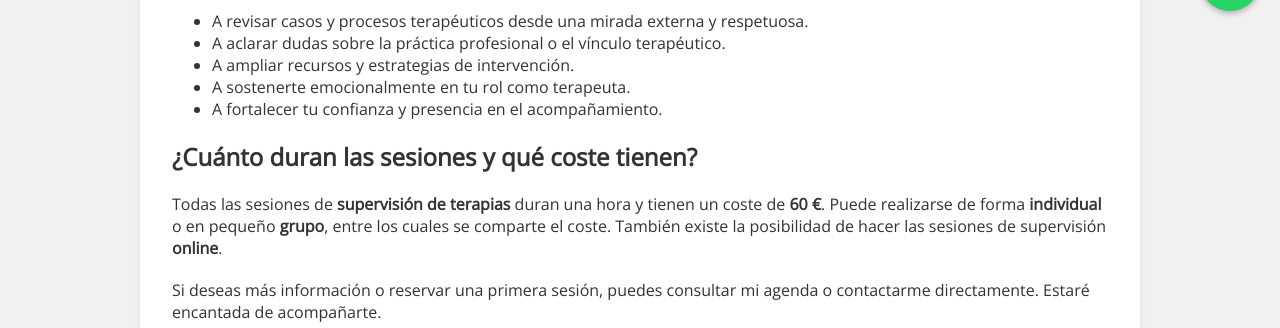
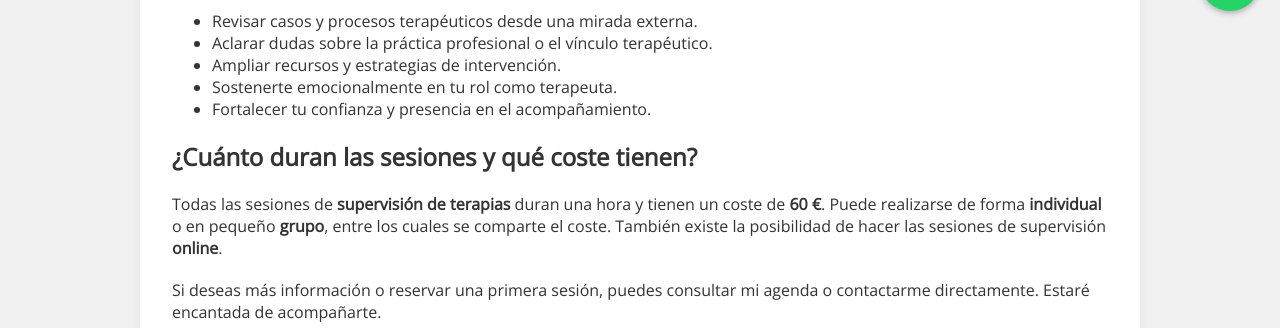
Before and after one commit to MariaFabregat/mfpsicologia, a plain HTML site: page servicio_supervisionterapias.html in a window 1280 px wide. Shown: the part 769-1097 px from the top of the page. Drawn offline with nearby package versions, Linux system fonts and the light colour scheme.

Commit message:
MFP-214 reducir frase supervison para foto

```diff
--- a/servicio_supervisionterapias.html
+++ b/servicio_supervisionterapias.html
@@ -75,11 +75,11 @@ footer a, footer a i { color: #fff !important; }
 
 <h2>¿En qué te puedo acompañar?</h2>
 <ul>
-  <li>A revisar casos y procesos terapéuticos desde una mirada externa y respetuosa.</li>
-  <li>A aclarar dudas sobre la práctica profesional o el vínculo terapéutico.</li>
-  <li>A ampliar recursos y estrategias de intervención.</li>
-  <li>A sostenerte emocionalmente en tu rol como terapeuta.</li>
-  <li>A fortalecer tu confianza y presencia en el acompañamiento.</li>
+  <li>Revisar casos y procesos terapéuticos desde una mirada externa.</li>
+  <li>Aclarar dudas sobre la práctica profesional o el vínculo terapéutico.</li>
+  <li>Ampliar recursos y estrategias de intervención.</li>
+  <li>Sostenerte emocionalmente en tu rol como terapeuta.</li>
+  <li>Fortalecer tu confianza y presencia en el acompañamiento.</li>
 </ul>
 
 <h2>¿Cuánto duran las sesiones y qué coste tienen?</h2>
```
Also changed, not shown: servicio_supervisionterapiascat.html (+3 -3 lines).
